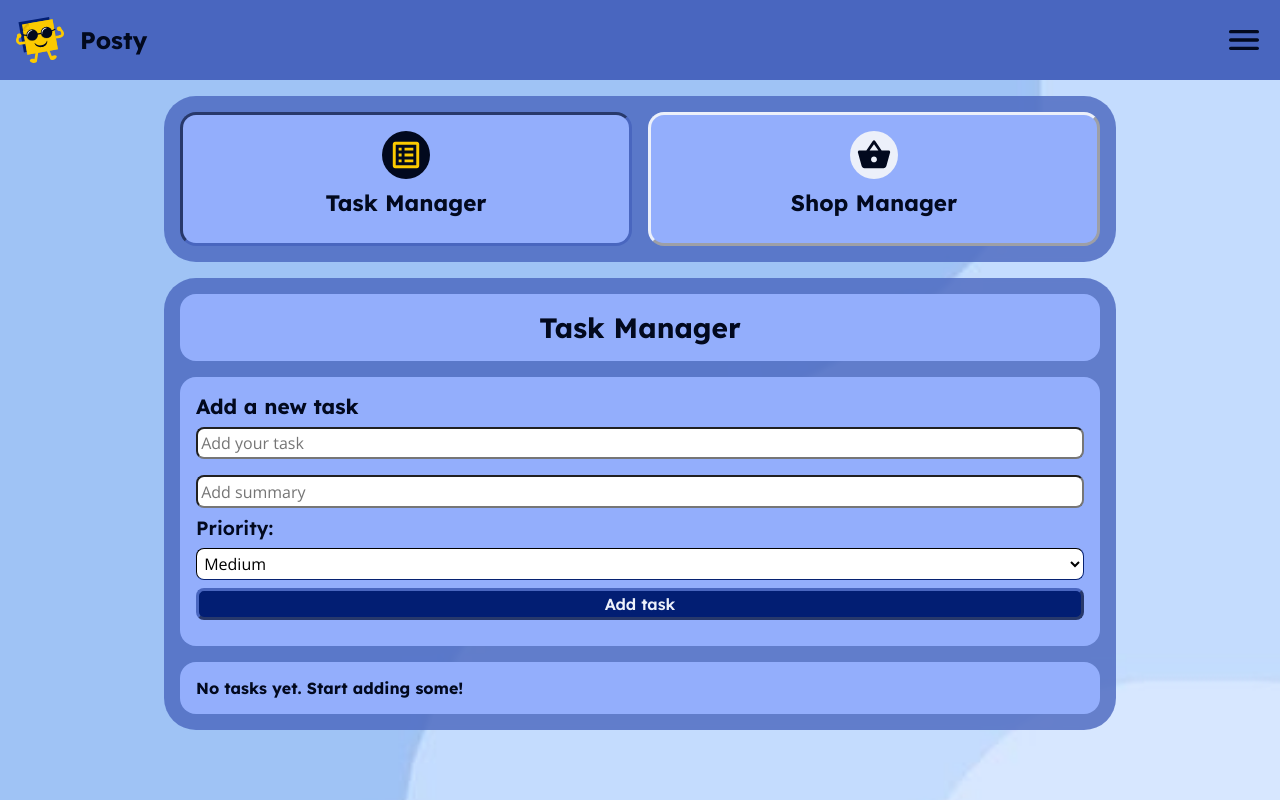
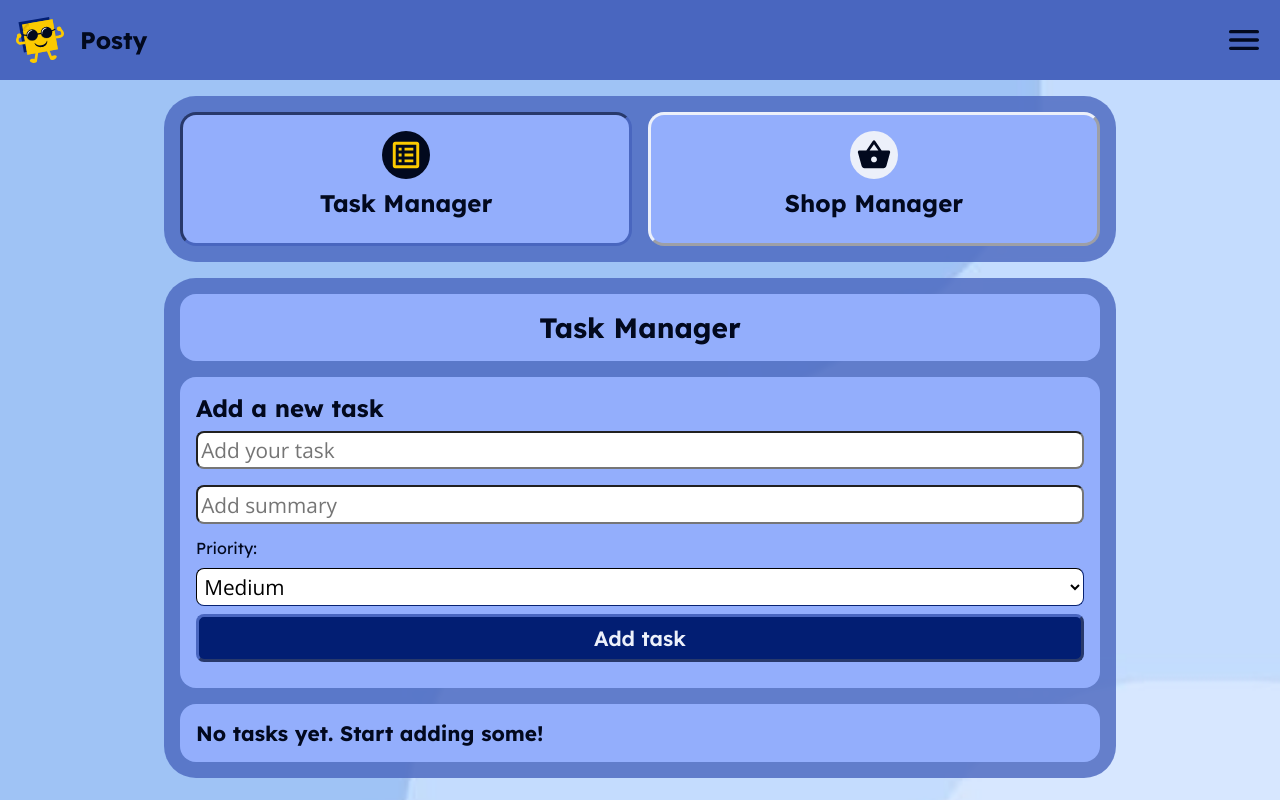
Before and after one commit to EvaneRex/taskmanager, a React (Vite) app: page / in a window 1280 px wide. Built offline with nearby package versions, Linux system fonts and the light colour scheme.

Commit message:
styling of desktop

```diff
--- a/src/App.css
+++ b/src/App.css
@@ -74,10 +74,6 @@ header .menu-icon {
   width: auto;
   height: auto;
   gap: 1rem;
-}
-.switchButtons h2 {
-  font-family: "Lexend-Bold";
-  color: #02091e;
 }
 .switchButtons button {
   background-color: #93aefc;
@@ -190,6 +186,13 @@ header .menu-icon {
   width: 100%;
   height: auto;
   grid-row: 2;
+}
+.taskmanager .taskForm label,
+.taskmanager .shopForm label,
+.shopmanager .taskForm label,
+.shopmanager .shopForm label {
+  font-family: "Lexend-Regular";
+  font-size: 1rem;
 }
 .taskmanager .taskForm input,
 .taskmanager .shopForm input,
@@ -463,12 +466,24 @@ header .menu-icon {
   transition: 0.4s ease;
   color: #fcca00;
 }
+.taskmanager .modal-overlay .modal h2,
+.shopmanager .modal-overlay .modal h2 {
+  font-size: 1.5rem;
+}
 
 /*tablet version - made on behalf of recommendation on smaller screens such as phones and smaller tablets*/
+@media screen and (min-width: 425px) and (max-width: 800px) {
+  .switchButtons button {
+    font-size: 1.3rem;
+  }
+}
 /*Desktop version - made on behalf og bigger screens*/
 @media only screen and (min-width: 801px) {
   .manager {
     max-width: 1000px;
+  }
+  .switchButtons button {
+    font-size: 1.5rem;
   }
   .taskmanager h1,
   .shopmanager h1 {
@@ -476,9 +491,78 @@ header .menu-icon {
   }
   .taskmanager h2,
   .shopmanager h2 {
+    font-size: 1.5rem;
+  }
+  .taskmanager p,
+  .shopmanager p {
     font-size: 1.3rem;
   }
-  .switchButtons button {
-    font-size: 1.4rem;
+  .taskmanager button,
+  .shopmanager button {
+    font-size: 1.3rem;
+  }
+  .taskmanager .taskForm input,
+  .taskmanager .taskForm select,
+  .taskmanager .taskForm option,
+  .taskmanager .taskForm button,
+  .taskmanager .shopForm input,
+  .taskmanager .shopForm select,
+  .taskmanager .shopForm option,
+  .taskmanager .shopForm button,
+  .shopmanager .taskForm input,
+  .shopmanager .taskForm select,
+  .shopmanager .taskForm option,
+  .shopmanager .taskForm button,
+  .shopmanager .shopForm input,
+  .shopmanager .shopForm select,
+  .shopmanager .shopForm option,
+  .shopmanager .shopForm button {
+    font-size: 1.3rem;
+  }
+  .taskmanager .taskForm button,
+  .taskmanager .shopForm button,
+  .shopmanager .taskForm button,
+  .shopmanager .shopForm button {
+    height: 3rem;
+  }
+  .taskmanager .taskBox ul li button,
+  .shopmanager .taskBox ul li button {
+    width: 2.5rem;
+    height: 2.5rem;
+  }
+  .taskmanager .taskBox ul li button .icon,
+  .shopmanager .taskBox ul li button .icon {
+    width: 2rem;
+    height: auto;
+  }
+  .taskmanager .taskBox .modal input,
+  .taskmanager .taskBox .modal select,
+  .taskmanager .taskBox .modal option,
+  .taskmanager .taskBox .modal button,
+  .taskmanager .taskBox .modal .custom-edit,
+  .shopmanager .taskBox .modal input,
+  .shopmanager .taskBox .modal select,
+  .shopmanager .taskBox .modal option,
+  .shopmanager .taskBox .modal button,
+  .shopmanager .taskBox .modal .custom-edit {
+    font-size: 1.3rem;
+  }
+  .taskmanager .taskBox .modal label,
+  .shopmanager .taskBox .modal label {
+    font-size: 1.3rem;
+  }
+  .taskmanager .taskBox .modal button,
+  .shopmanager .taskBox .modal button {
+    height: 3rem;
+  }
+  .taskmanager .shopBox .shop-item button,
+  .shopmanager .shopBox .shop-item button {
+    width: 2.5rem;
+    height: 2.5rem;
+  }
+  .taskmanager .shopBox .shop-item button .icon,
+  .shopmanager .shopBox .shop-item button .icon {
+    width: 2rem;
+    height: auto;
   }
 }/*# sourceMappingURL=App.css.map */
--- a/src/App.scss
+++ b/src/App.scss
@@ -55,10 +55,6 @@ header {
   grid-template-columns: 1fr 1fr;
   @include partial.box1;
   gap: 1rem;
-
-  h2 {
-    @include partial.heading;
-  }
 
   button {
     @include partial.switchButtons;
@@ -124,6 +120,11 @@ header {
   .shopForm {
     @include partial.box2;
     grid-row: 2;
+
+    label {
+      font-family: partial.$headingRegular;
+      font-size: 1rem;
+    }
 
     input {
       @include partial.txt;
@@ -247,15 +248,18 @@ header {
       button {
         @include partial.button;
       }
+      h2 {
+        font-size: 1.5rem;
+      }
     }
   }
 }
 
 /*tablet version - made on behalf of recommendation on smaller screens such as phones and smaller tablets*/
 @media screen and (min-width: 425px) and (max-width: 800px) {
-  .taskmanager,
-  .shopmanager {
-    .shopForm {
+  .switchButtons {
+    button {
+      font-size: 1.3rem;
     }
   }
 }
@@ -265,6 +269,11 @@ header {
   .manager {
     max-width: partial.$deskwidth;
   }
+  .switchButtons {
+    button {
+      font-size: 1.5rem;
+    }
+  }
 
   .taskmanager,
   .shopmanager {
@@ -273,13 +282,66 @@ header {
     }
 
     h2 {
+      font-size: 1.5rem;
+    }
+    p {
       font-size: 1.3rem;
     }
-  }
-
-  .switchButtons {
     button {
-      font-size: 1.4rem;
+      font-size: 1.3rem;
+    }
+    .taskForm,
+    .shopForm {
+      input,
+      select,
+      option,
+      button {
+        font-size: 1.3rem;
+      }
+      button {
+        height: 3rem;
+      }
+    }
+    .taskBox {
+      ul {
+        li {
+          button {
+            width: 2.5rem;
+            height: 2.5rem;
+            .icon {
+              width: 2rem;
+              height: auto;
+            }
+          }
+        }
+      }
+      .modal {
+        input,
+        select,
+        option,
+        button,
+        .custom-edit {
+          font-size: 1.3rem;
+        }
+        label {
+          font-size: 1.3rem;
+        }
+        button {
+          height: 3rem;
+        }
+      }
+    }
+    .shopBox {
+      .shop-item {
+        button {
+          width: 2.5rem;
+          height: 2.5rem;
+          .icon {
+            width: 2rem;
+            height: auto;
+          }
+        }
+      }
     }
   }
 }
```
Also changed, not shown: src/partial.css (+1 -6 lines), 2 other files (tests, documents, lock files or other folders).
